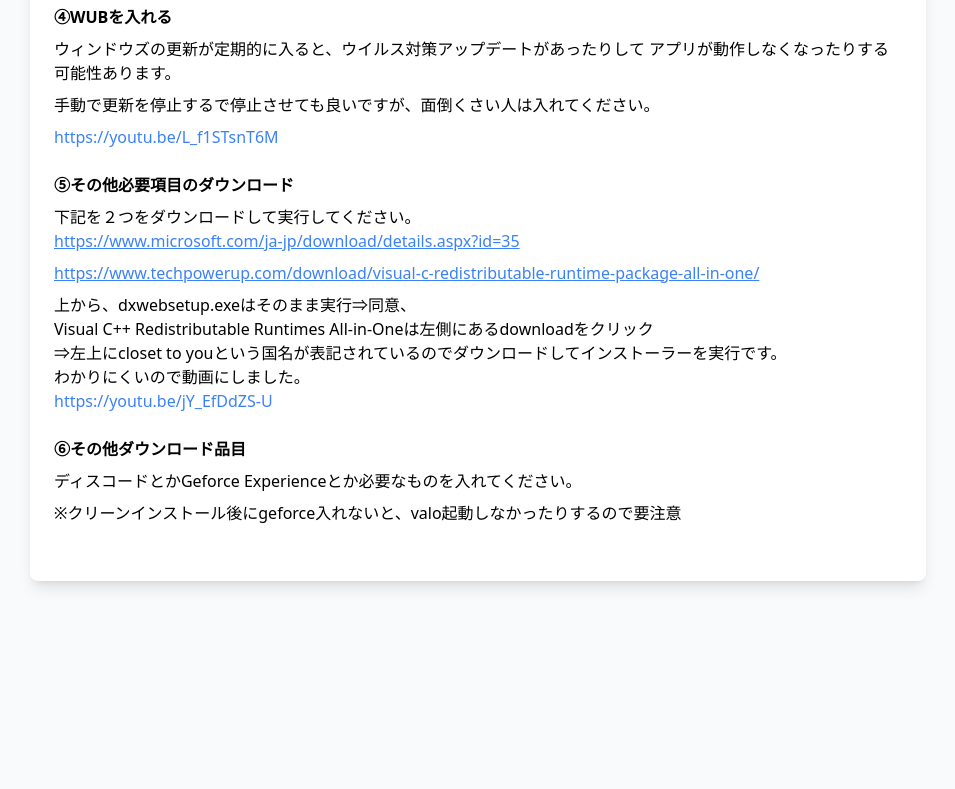
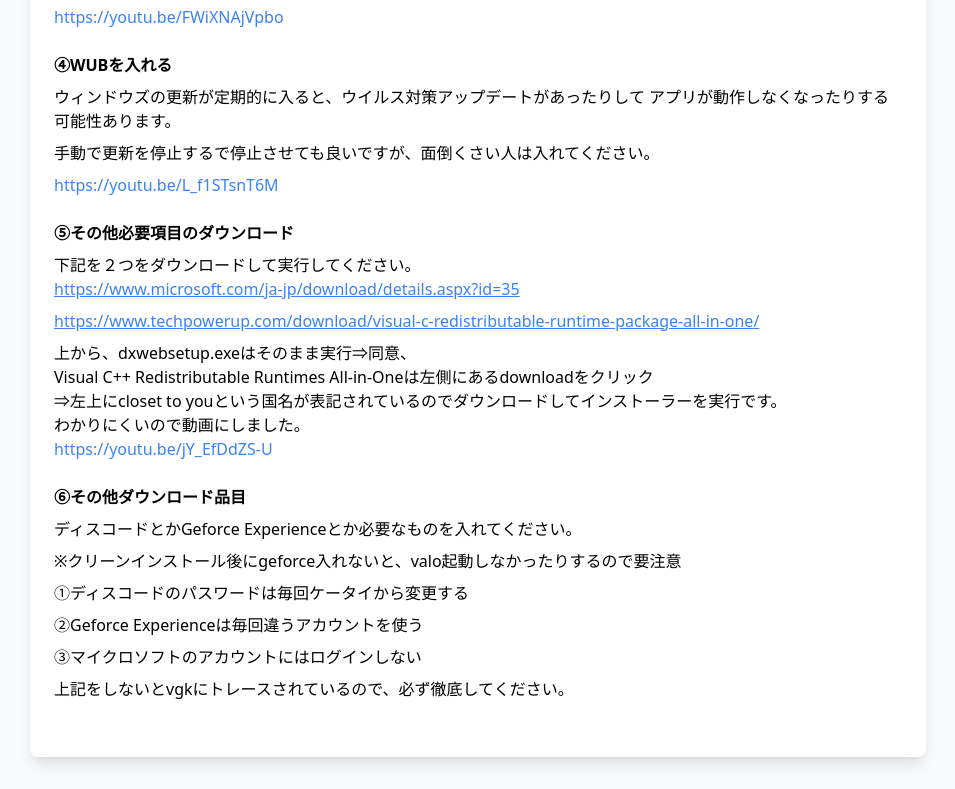
Before and after one commit to monageshop1/novaa, a plain HTML site: page index.html in a window 1280 px wide. Shown: the part 1271-2060 px from the top of the page, without its empty margins (162-1117 px from the left). Before the commit the page ends 1884 px from the top, so only its background shows below. Drawn offline with nearby package versions, Linux system fonts and the light colour scheme.

Commit message:
Update index.html

```diff
--- a/index.html
+++ b/index.html
@@ -12,6 +12,7 @@
         <p class="mb-4">
             &#x1f64b; ちーとを導入する際にまず必要なやる事リストを記載しています。<br>
             初心者の方も多いと思うので、動画付きで丁寧に案内します。。<br>
+　　　　　　 各工程毎に動画も用意してますが、全部一気見して文字見ず進めたい！って方はこの動画どうぞ【https://youtu.be/UGcT60ZlrFE】
             クリーンインストールした後などは、このガイドを見ればPCが一発でCが使える環境になります。
         </p>
 
@@ -117,6 +118,10 @@
                 <p class="mb-2">
                     ディスコードとかGeforce Experienceとか必要なものを入れてください。
 					<p class="mb-2">※クリーンインストール後にgeforce入れないと、valo起動しなかったりするので要注意</p>
+<p class="mb-2">①ディスコードのパスワードは毎回ケータイから変更する</p>
+<p class="mb-2">②Geforce Experienceは毎回違うアカウントを使う</p>
+<p class="mb-2">③マイクロソフトのアカウントにはログインしない</p>
+<p class="mb-2">上記をしないとvgkにトレースされているので、必ず徹底してください。</p>
                 </p>
 
 </body>
```
